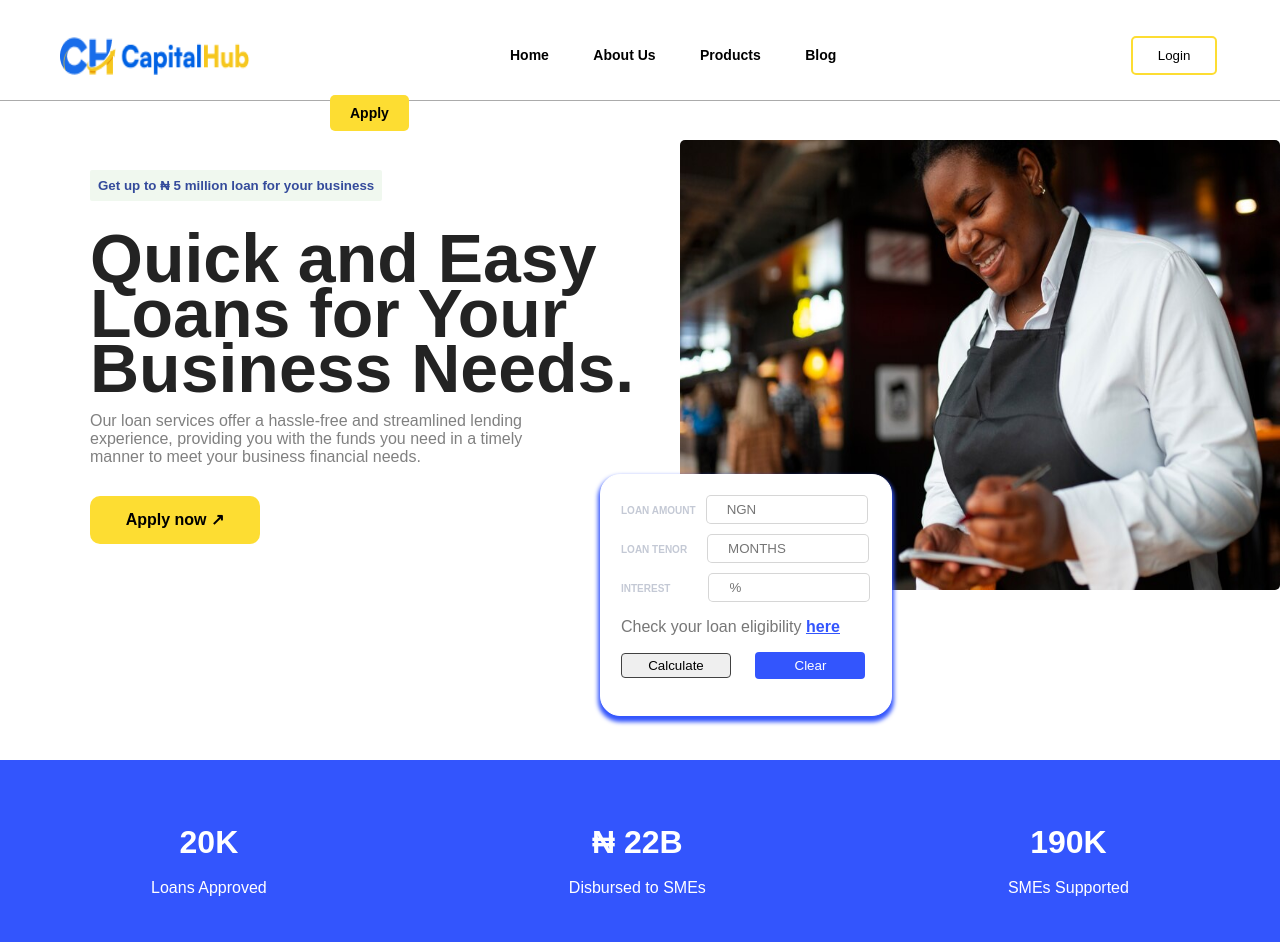
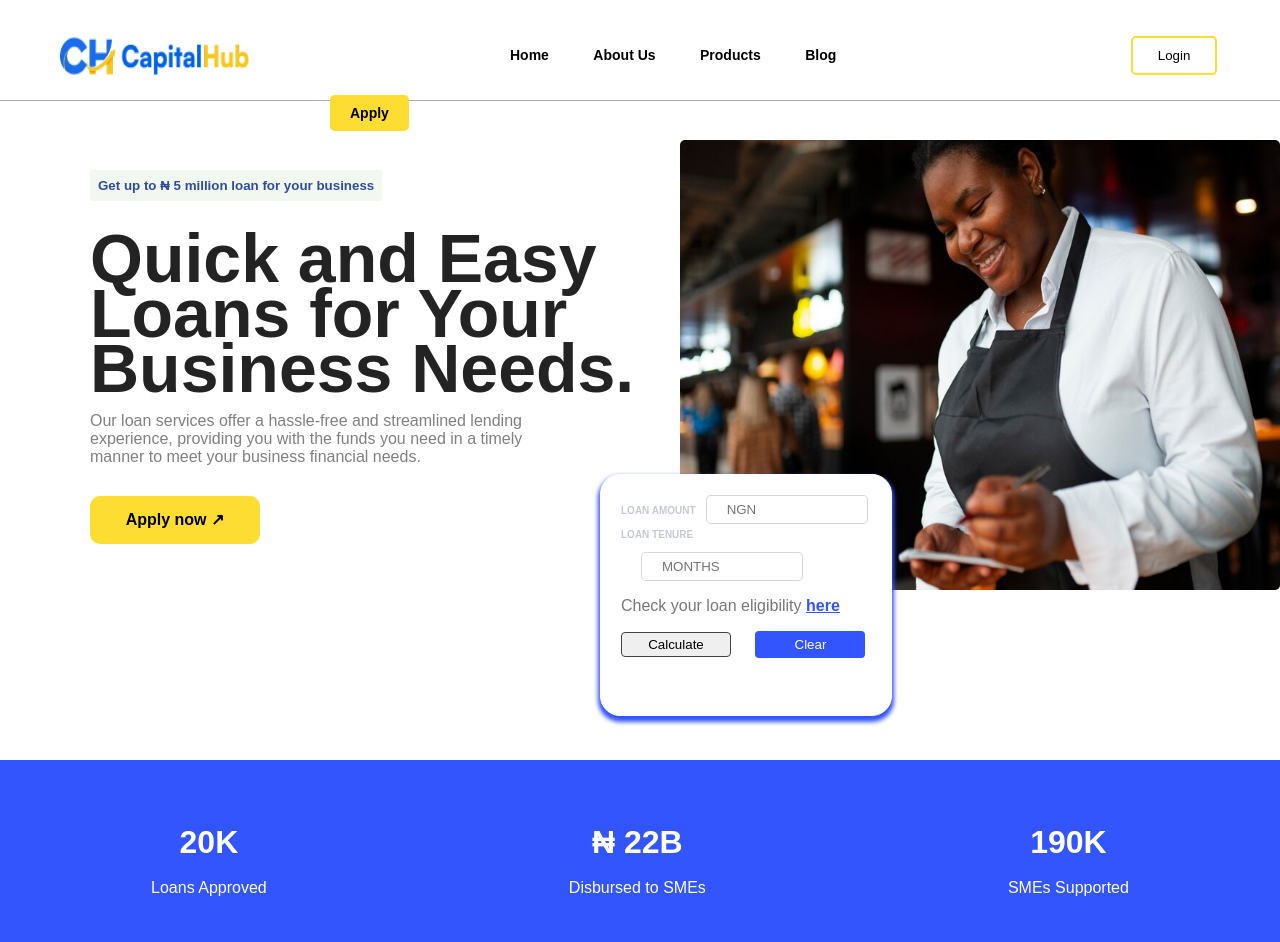
Before and after one commit to nimi11/Capital-Hub, a Flask app: page / in a window 1280 px wide. Shown: the top 942 px of the page. Run offline with Flask 3, Linux system fonts and the light colour scheme; parts of the project's set-up code (start-up, migrations or seed data) failed here and were passed over; some web fonts are replaced.

Commit message:
-loan calculator

```diff
--- a/app.py
+++ b/app.py
@@ -3,6 +3,7 @@ from flask import Flask, render_template,request,flash,redirect,url_for
 from database import db,app, User
 from flask_migrate import Migrate
 from auth import auth_bp
+from calc import calc_bp
 from verification import verification_bp
 # from other_functionality import other_bp
 
@@ -15,6 +16,7 @@ migrate = Migrate(app, db)
 
 # Register blueprints for different functionalities
 app.register_blueprint(auth_bp)
+app.register_blueprint(calc_bp)
 app.register_blueprint(verification_bp)
 # app.register_blueprint(other_bp)
 
--- a/templates/index.html
+++ b/templates/index.html
@@ -73,20 +73,18 @@
     </div>
 
     <div class="loan-calc1">
-        <form action="">
+        <form action="/loan/calculator">
             <label class="label" for="loan amount">
-                LOAN AMOUNT</label><input  class="signup-btn3" type="text" placeholder="NGN"><br>
+                LOAN AMOUNT</label><input  class="signup-btn3" type="text" placeholder="NGN" name="amount"><br>
 
             <label class="label" for="loan tenor">
-                    LOAN TENOR</label><input style="margin-left: 20px; margin-top: 10px" class="signup-btn3" type="text" placeholder="MONTHS"> <br>
+                    LOAN TENURE</label><input style="margin-left: 20px; margin-top: 10px" class="signup-btn3" type="text" placeholder="MONTHS" name="tenure"> <br>
 
-            <label class="label" for="interest">
-                    INTEREST</label><input style="margin-left: 38px; margin-top: 10px" class="signup-btn3" type="text" placeholder="%">
+            <p style="color: rgba(61, 61, 61, 0.70);">Check your loan eligibility <a href="/loan/calculator"><strong style="color: #3355FD; text-decoration: underline; ">here</strong></a></p>
 
-            <p style="color: rgba(61, 61, 61, 0.70);">Check your loan eligibility <a href="/login"><strong style="color: #3355FD; text-decoration: underline; ">here</strong></a></p>
+            <button type="submit" style="width: 110px; padding: 4px 10px; border: 1px solid #414141; border-radius: 4px;">Calculate</button>
+            <button type="reset" style="width: 110px; padding: 6px 10px;margin-left: 20px; background-color:  #3355FD ;color: white; border-radius: 4px; border: none;">Clear</button>
 
-            <button style="width: 110px; padding: 4px 10px; border: 1px solid #414141; border-radius: 4px;">Calculate</button>
-            <button style="width: 110px; padding: 6px 10px;margin-left: 20px; background-color:  #3355FD ;color: white; border-radius: 4px; border: none;">Clear</button>
         </form>
     </div>
 </section>
--- a/templates/loancalculator.html
+++ b/templates/loancalculator.html
@@ -4,7 +4,7 @@
   <meta charset="UTF-8">
   <meta name="viewport" content="width=device-width, initial-scale=1.0">
   <title>Document</title>
-  <link rel="stylesheet" href="homepage.css">
+  <link rel="stylesheet" type="text/css" href="{{ url_for('static', filename='homepage.css') }}">
 
   <link href="https://api.fontshare.com/v2/css?f[]=satoshi@700,500,300,400&display=swap" rel="stylesheet">
 </head>
@@ -12,7 +12,7 @@
   <div style="background-color: #3355FD; height: 900px; margin: none; padding: 40px;">
     <div style="background-color: white; width: 900px; margin-left: 190px; margin-top: 30px; height: 770px; border-radius: 5px;">
       <div style="margin-left: -40px;" class="logo">
-        <a href="#"><img style="height: 30px;" class="logo-img" src="{{ url_for('static', filename='images/capital hub.png')}}" alt="Logo">
+        <a href="#"><img style="height: 30px;" class="logo-img" src="{{ url_for('static', filename='images/capital-hub.png')}}" alt="Logo">
         </a>
       </div>
 
--- a/verification.py
+++ b/verification.py
@@ -109,8 +109,8 @@ def loan():
         if len(driver_license) > 8:
             flash('Driver license number must not exceed 8 characters.', 'error')
             return redirect(request.url)
-        if int(tenure) > 12 or int(tenure) < -1:
-            flash('Invalid tenure value. Tenure must be between -1 and 12 months.', 'error')
+        if int(tenure) > 24 or int(tenure) < -1:
+            flash('Invalid tenure value. Tenure must be between 1 and 24 months.', 'error')
             return redirect(request.url)
         if len(bvn) != 11:
             flash('BVN must be 11 digits long.', 'error')
```
Also changed, not shown: calc.py (added, +38 -0 lines).
